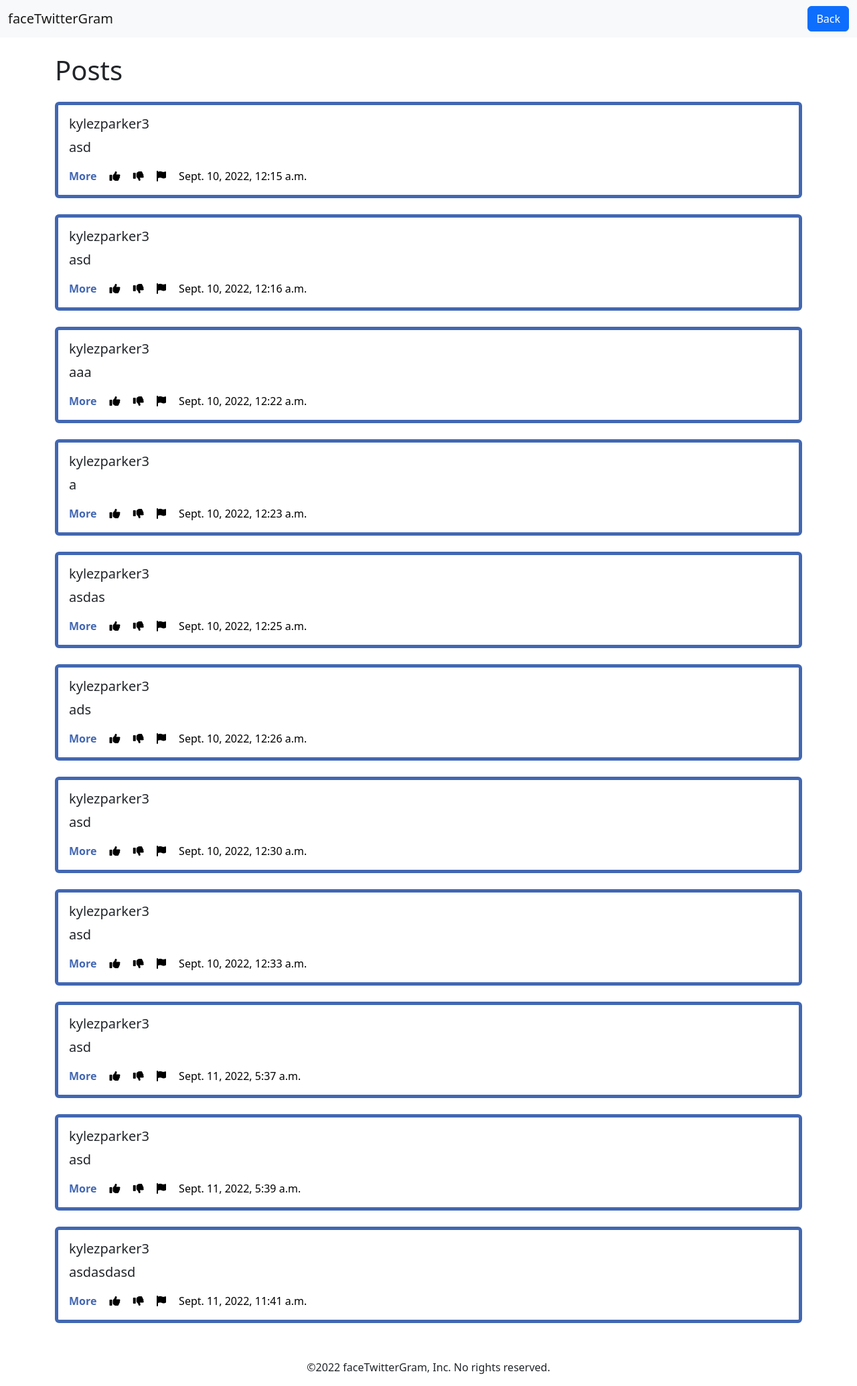
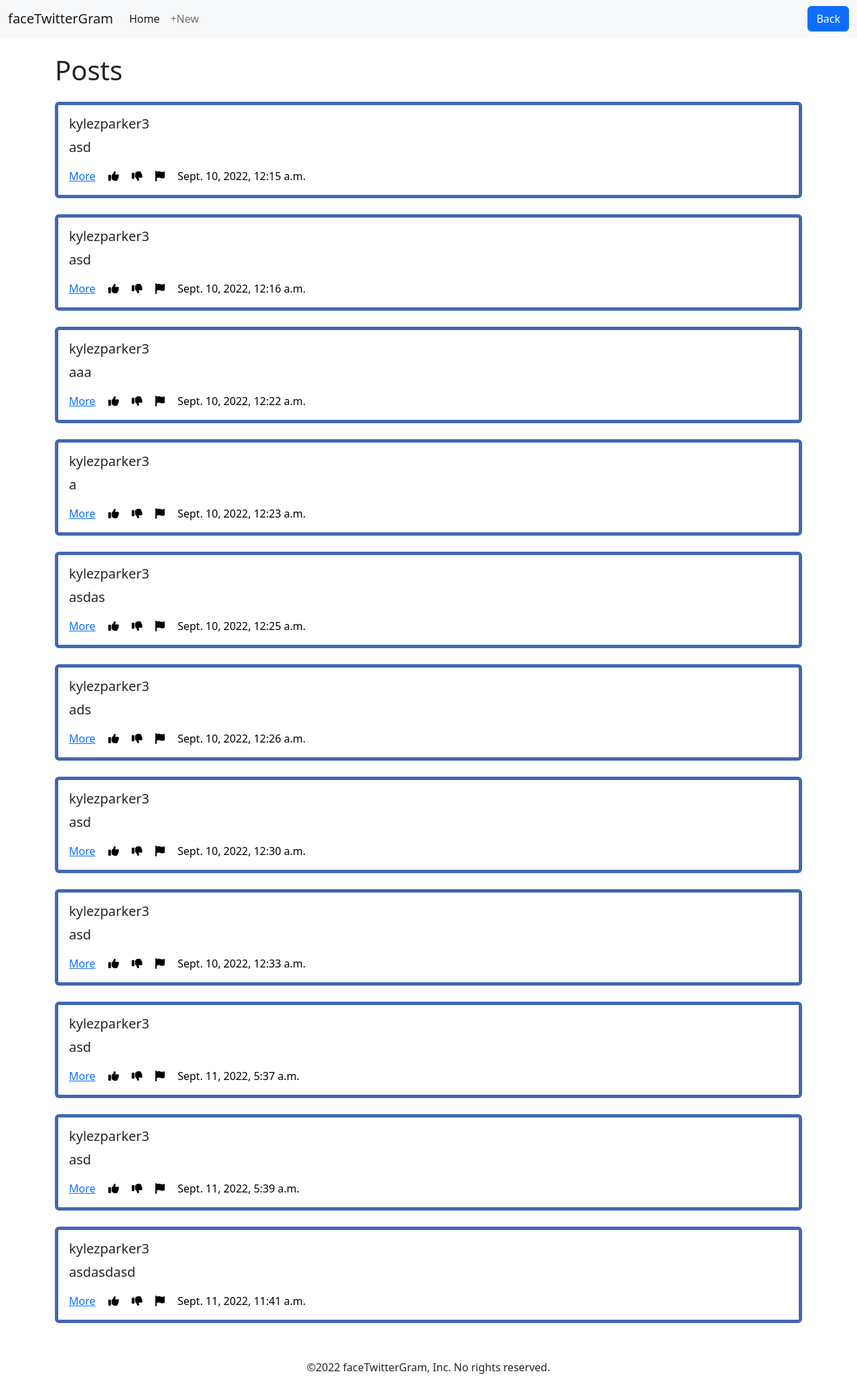
Before and after one commit to kylezparker/ftGram, a Django app: page /friends/list/ in a window 1280 px wide. Shown: the whole page at 67% size. Run offline with Django 4.2, Linux system fonts and the light colour scheme; a user stored in the database is signed in; data comes from the database, SQL or seed files in the repository; both versions use the stored data as it was after the commit; some libraries are stand-ins or nearby versions.

Commit message:
new
added photo

```diff
--- a/friends/models.py
+++ b/friends/models.py
@@ -8,6 +8,7 @@ class Share(models.Model):
     subtitle = models.CharField(max_length=256)
     body= models.TextField()
     created_on= models.DateTimeField(auto_now_add=True)
+    image =models.ImageField(null=True, blank=True)
     author =models.ForeignKey(
         get_user_model(),
         on_delete=models.CASCADE
--- a/templates/base.html
+++ b/templates/base.html
@@ -28,9 +28,9 @@
             </button>
             <div class="collapse navbar-collapse" id="navbarNavAltMarkup">
                 <div class="navbar-nav">
-                    <!-- <a class="nav-link active" aria-current="page" href="{% url 'share_list' %}">Home</a> -->
+                   <a class="nav-link active" aria-current="page" href="{% url 'share_list' %}">Home</a>
                     {% if user.is_authenticated %}
-                    <!-- <a class="nav-link" href="{% url 'share_new' %}">+New</a> -->
+                    <a class="nav-link" href="{% url 'share_new' %}">+New</a>
                     <!-- <a class="nav-link" href="{% url 'logout' %}">Logout</a> -->
                     {% else %}
                     <!-- <a class="nav-link" href="{% url 'login' %}">Login</a> -->
--- a/templates/friends/list.html
+++ b/templates/friends/list.html
@@ -9,8 +9,8 @@
         <h5 class="card-title">{{ share.author }}</h5>
         <!-- <h6 class="card-subtitle mb-2 text-muted">{{ article.subtitle }}</h6> -->
         <p class="card-text" style="font-size:20px;">{{ share.body|truncatechars:500 }}</p>
-        <a style="text-decoration:none;color:rgb(66, 103, 178);font-weight:bold;"
-            href="{% url 'share_detail' share.id %}" class="card-link">More</a>
+        <a style="text-decoration:none;color:rgb(66, 103, 178);font-weight:bold;"></a>
+        <a  href="{% url 'share_detail' share.id %}" class="card-link">More</a>
         <a href="#"><i style="padding-left:15px;color:black;" class="fa-solid fa-thumbs-up"></i></a>
         <a href="#"><i style="padding-left:15px;color:black;" class="fa-solid fa-thumbs-down"></i></a>
         <a href="#"><i style="padding-left:15px;color:black;" class="fa-solid fa-flag"></i></a>
```
Also changed, not shown: db.sqlite3, friends/migrations/0002_share_image.py (added).
